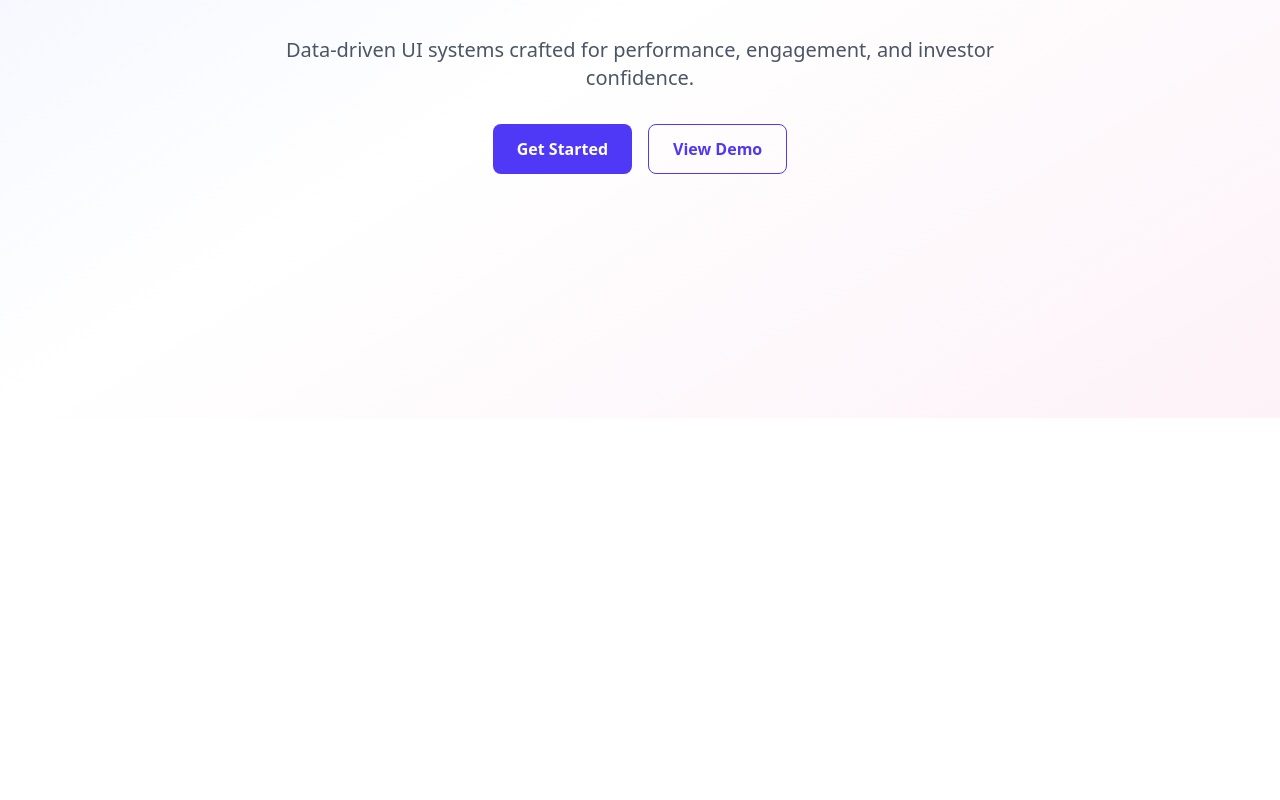
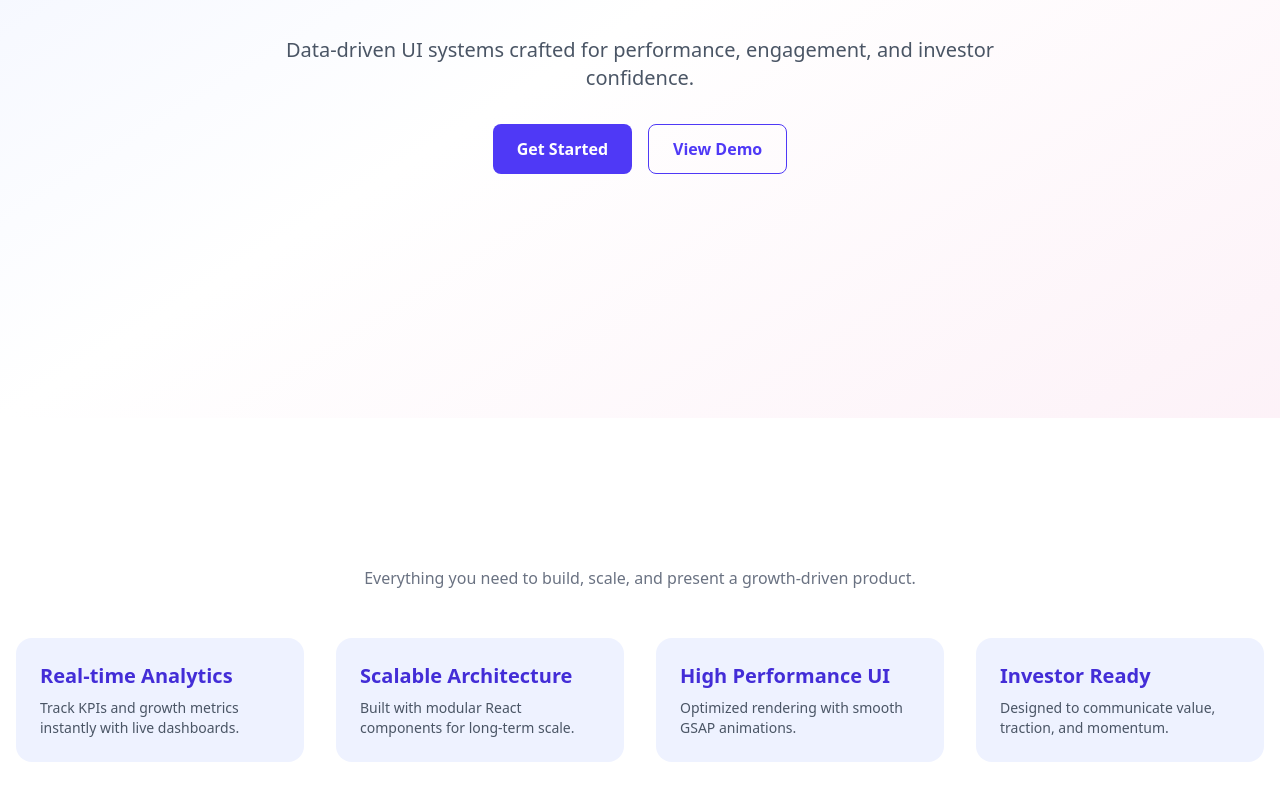
Before and after one commit to krishnakeshariya1/GrowthX, a React (Vite) app in the folder GrowthX/: page / in a window 1280 px wide. Shown: the part 422-1222 px from the top of the page. Before the commit the page ends 840 px from the top, so only its background shows below. Built offline with nearby package versions, Linux system fonts and the light colour scheme.

Commit message:
made feature component with sectionTitle component

```diff
--- a/GrowthX/src/App.jsx
+++ b/GrowthX/src/App.jsx
@@ -1,4 +1,5 @@
 import Navbar from "./Components/Layout/Navbar/Navbar"
+import Features from "./Components/Sections/Features/Features"
 import Hero from "./Components/Sections/Hero/Hero"
 
 const App = ()=>{
@@ -7,6 +8,7 @@ const App = ()=>{
         <Navbar />
         <main className="mt-10"></main>
         <Hero />
+        <Features />
         </>
     )
 }
--- /dev/null
+++ b/GrowthX/src/Components/Sections/Features/FeatureCard.jsx
@@ -0,0 +1,39 @@
+const features = [
+  {
+    title: "Real-time Analytics",
+    desc: "Track KPIs and growth metrics instantly with live dashboards.",
+  },
+  {
+    title: "Scalable Architecture",
+    desc: "Built with modular React components for long-term scale.",
+  },
+  {
+    title: "High Performance UI",
+    desc: "Optimized rendering with smooth GSAP animations.",
+  },
+  {
+    title: "Investor Ready",
+    desc: "Designed to communicate value, traction, and momentum.",
+  },
+];
+
+const FeatureCard = ()=>{
+    return(
+        <div className="grid md:grid-cols-2 lg:grid-cols-4 gap-8">
+          {features.map((f, i) => (
+            <div
+              key={i}
+              className="p-6 rounded-2xl bg-indigo-50 hover:bg-indigo-100 transition"
+            >
+              <h3 className="text-xl font-semibold text-indigo-700 mb-2">
+                {f.title}
+              </h3>
+              <p className="text-gray-600 text-sm">
+                {f.desc}
+              </p>
+            </div>
+          ))}
+        </div>
+    )
+}
+export default FeatureCard
--- /dev/null
+++ b/GrowthX/src/Components/Sections/Features/Features.jsx
@@ -0,0 +1,17 @@
+import SectionTitle from "../../UI/SectionTitle";
+import FeatureCard from "./FeatureCard";
+const Features = ()=> {
+  return (
+    <section className="py-24 bg-white">
+      <div className="container mx-auto px-4">
+        <SectionTitle
+          title="Product Capabilities"
+          subtitle="Everything you need to build, scale, and present a growth-driven product."
+        />
+
+        < FeatureCard />
+      </div>
+    </section>
+  );
+}
+export default Features
--- /dev/null
+++ b/GrowthX/src/Components/UI/SectionTitle.jsx
@@ -0,0 +1,16 @@
+const SectionTitle=({ title, subtitle })=> {
+  return (
+    <div className="text-center mb-12">
+      <h2 className="text-4xl font-extrabold bg-gradient-top-r from-indigo-600 to-pink-500 bg-clip-text text-transparent">
+        {title}
+      </h2>
+      {subtitle && (
+        <p className="mt-3 text-gray-500 max-w-xl mx-auto">
+          {subtitle}
+        </p>
+      )}
+    </div>
+  );
+}
+
+export default SectionTitle
```
